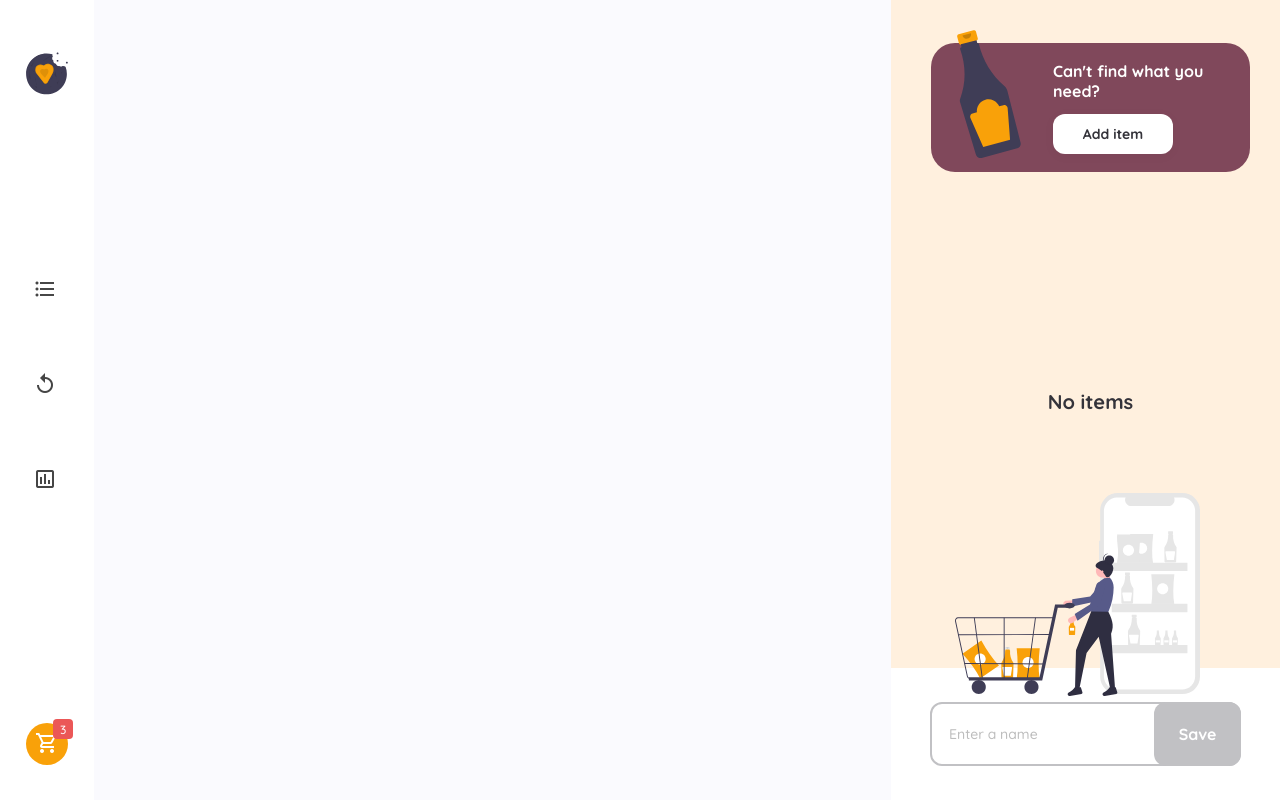
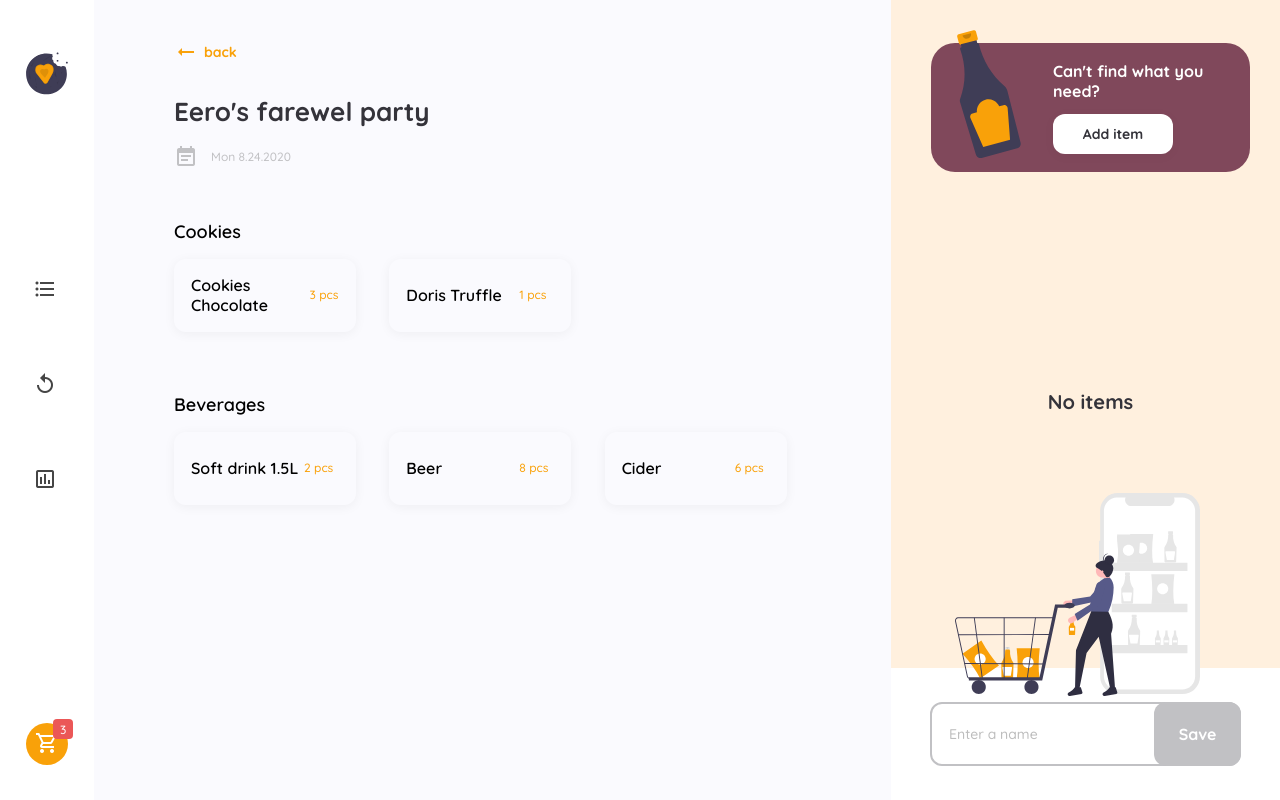
Before and after one commit to LoganSorensen/shopping-list-fe, a React (Create React App) app: page /history/1 in a window 1280 px wide. Built offline with nearby package versions, Linux system fonts and the light colour scheme.

Commit message:
built and styled historyListPage

```diff
--- a/src/App.js
+++ b/src/App.js
@@ -6,6 +6,7 @@ import Navigation from "./components/navigation";
 import Sidebar from "./components/sidebar";
 import ItemsPage from "./pages/itemsPage";
 import HistoryPage from "./pages/historyPage";
+import HistoryListPage from "./pages/historyListPage";
 import StatisticsPage from "./pages/statisticsPage";
 import DeleteListModal from "./components/deleteListModal";
 
@@ -16,7 +17,8 @@ function App() {
       <div className="viewport">
         <Route exact path="/" component={ItemsPage} />
         <Route exact path="/history" component={HistoryPage} />
-        <Route exact path="/statistics" component={StatisticsPage} />
+        <Route path="/history/:id" component={HistoryListPage} />
+        <Route path="/statistics" component={StatisticsPage} />
       </div>
       <Sidebar />
       <DeleteListModal />
--- a/src/components/historyItem.jsx
+++ b/src/components/historyItem.jsx
@@ -1,10 +1,8 @@
 import React from "react";
 
+import { formatDate } from "../utils/functions";
+
 const HistoryItem = ({ list }) => {
-  const daysOfTheWeek = ["Sun", "Mon", "Tues", "Wed", "Thur", "Fri", "Sat"];
-  const formatDate = (date) => {
-    return `${daysOfTheWeek[date[0]]} ${date[1]}.${date[2]}.${date[3]}`;
-  };
   return (
     <div className="history-item">
       <span className="name">{list.name}</span>
--- /dev/null
+++ b/src/components/historyList.jsx
@@ -0,0 +1,64 @@
+import React, { useState, useEffect } from "react";
+
+import { historyData } from "../utils/data";
+import { formatDate } from "../utils/functions";
+
+const HistoryList = () => {
+  const [data, setData] = useState(historyData.lists[1]);
+  const [numberOfColumns, setNumberOfColumns] = useState(3);
+
+
+  const determineColumnWidth = () => {
+
+      const viewport = document.querySelector(".viewport");
+      const width = viewport.offsetWidth;
+      setNumberOfColumns(Math.round(width / 200 - 1));
+    };
+
+    // calculates the number of columns in the grid whenever the window is resized
+    let resizeTimeout;
+    window.addEventListener("resize", () => {
+        clearTimeout(resizeTimeout);
+        resizeTimeout = setTimeout(function () {
+            determineColumnWidth();
+        }, 500);
+    });
+
+    useEffect(() => {
+        determineColumnWidth();
+    }, []);
+
+    console.log(data);
+
+  return (
+    <div className="history-list">
+      <h2>{data.name}</h2>
+      <div className="date">
+        <span className="material-icons calendar">event_note</span>
+        <span>{formatDate(data.date)}</span>
+      </div>
+      {data.list.categories.map((category) => (
+        <div className="category">
+          <h3>{category}</h3>
+          <div className="items"
+              style={{ gridTemplateColumns: `repeat(${numberOfColumns}, 1fr)` }}
+
+          >
+            {data.list.items.map((item) => {
+              if (item.category === category) {
+                return (
+                  <div className="item">
+                    <span className='item-name'>{item.name}</span>
+                    <span className="item-count">{item.count} pcs</span>
+                  </div>
+                );
+              }
+            })}
+          </div>
+        </div>
+      ))}
+    </div>
+  );
+};
+
+export default HistoryList;
--- /dev/null
+++ b/src/pages/historyListPage.jsx
@@ -0,0 +1,18 @@
+import React from "react";
+import { Link } from "react-router-dom";
+
+import HistoryList from "../components/historyList";
+
+const HistoryListPage = () => {
+  return (
+    <div className="history-list-page">
+      <Link to='/history'>
+        <span className="material-icons-outlined arrow">arrow_right_alt</span>
+        back
+      </Link>
+      <HistoryList />
+    </div>
+  );
+};
+
+export default HistoryListPage;
--- a/src/styles/index.css
+++ b/src/styles/index.css
@@ -482,6 +482,21 @@ a {
 .history-page .month {
   margin-bottom: 5.4rem;
 }
+.history-list-page {
+  margin-top: 1.2rem;
+}
+.history-list-page a {
+  display: flex;
+  align-items: center;
+  color: #f9a109;
+  font-size: 1.4rem;
+  font-weight: 700;
+  margin-bottom: 3.5rem;
+}
+.history-list-page .arrow {
+  transform: rotate(180deg);
+  margin-right: 0.6rem;
+}
 .items-list .category {
   margin-bottom: 4.75rem;
 }
@@ -884,3 +899,53 @@ a {
   color: #f9a109;
   font-size: 3rem;
 }
+.history-list h2 {
+  font-size: 2.6rem;
+  font-weight: 700;
+  color: #34333a;
+  margin-bottom: 2rem;
+}
+.history-list .date {
+  display: flex;
+  align-items: center;
+  color: #c1c1c4;
+  font-size: 1.2rem;
+  margin-bottom: 5.4rem;
+}
+.history-list .calendar {
+  margin-right: 1.3rem;
+}
+.history-list .category {
+  margin-bottom: 6.4rem;
+}
+.history-list .category h3 {
+  font-size: 1.8rem;
+  font-weight: 600;
+  margin-bottom: 1.8rem;
+}
+.history-list .category .items {
+  display: grid;
+  grid-auto-rows: minmax(50px, auto);
+  grid-gap: 1.9rem;
+  row-gap: 2.75rem;
+}
+.history-list .category .item {
+  align-self: start;
+  width: 18.2rem;
+  box-shadow: 0px 2px 12px rgba(0, 0, 0, 0.05);
+  border-radius: 12px;
+  display: flex;
+  align-items: center;
+  justify-content: space-between;
+  padding: 1.4rem 1.7rem;
+  line-height: 2rem;
+}
+.history-list .category .item-name {
+  font-size: 1.6rem;
+  font-weight: 600;
+}
+.history-list .category .item-count {
+  color: #f9a109;
+  font-size: 1.2rem;
+  width: 3.5rem;
+}
--- /dev/null
+++ b/src/styles/less/history-list.less
@@ -0,0 +1,60 @@
+.history-list {
+  h2 {
+    font-size: 2.6rem;
+    font-weight: 700;
+    color: @text-dark;
+    margin-bottom: 2rem;
+  }
+
+  .date {
+    display: flex;
+    align-items: center;
+    color: #c1c1c4;
+    font-size: 1.2rem;
+    margin-bottom: 5.4rem;
+  }
+
+  .calendar {
+    margin-right: 1.3rem;
+  }
+
+  .category {
+      margin-bottom: 6.4rem;
+
+    h3 {
+      font-size: 1.8rem;
+      font-weight: 600;
+      margin-bottom: 1.8rem;
+    }
+
+    .items {
+      display: grid;
+      grid-auto-rows: minmax(50px, auto);
+      grid-gap: 1.9rem;
+      row-gap: 2.75rem;
+    }
+
+    .item {
+        align-self: start;
+      width: 18.2rem;
+      box-shadow: 0px 2px 12px rgba(0, 0, 0, 0.05);
+      border-radius: 12px;
+      display: flex;
+      align-items: center;
+      justify-content: space-between;
+      padding: 1.4rem 1.7rem;
+      line-height: 2rem;
+    }
+
+    .item-name {
+      font-size: 1.6rem;
+      font-weight: 600;
+    }
+
+    .item-count {
+        color: @yellow;
+        font-size: 1.2rem;
+width: 3.5rem;
+    }
+  }
+}
--- a/src/styles/less/index.less
+++ b/src/styles/less/index.less
@@ -12,3 +12,4 @@
 @import "delete-list-modal.less";
 @import "checkbox.less";
 @import "history-item.less";
+@import "history-list.less";
--- a/src/styles/less/pages.less
+++ b/src/styles/less/pages.less
@@ -62,3 +62,21 @@
     margin-bottom: 5.4rem;
   }
 }
+
+.history-list-page {
+  margin-top: 1.2rem;
+
+  a {
+    display: flex;
+    align-items: center;
+    color: @yellow;
+    font-size: 1.4rem;
+    font-weight: 700;
+    margin-bottom: 3.5rem;
+  }
+
+  .arrow {
+    transform: rotate(180deg);
+    margin-right: 0.6rem;
+  }
+}
--- a/src/utils/data.js
+++ b/src/utils/data.js
@@ -97,28 +97,37 @@ export const historyData = {
       month: "August 2020",
       date: ["1", "8", "27", "2020"],
       status: "completed",
-      items: [],
+      list: [],
     },
     {
       name: "Eero's farewel party",
       month: "August 2020",
       date: ["1", "8", "24", "2020"],
       status: "completed",
-      items: [],
+      list: {
+        categories: ['Cookies', 'Beverages'],
+        items: [
+          {category: 'Cookies', name: 'Cookies Chocolate', count: 3},
+          {category: 'Cookies', name: 'Doris Truffle', count: 1},
+          {category: 'Beverages', name: 'Soft drink 1.5L', count: 2},
+          {category: 'Beverages', name: 'Beer', count: 8},
+          {category: 'Beverages', name: 'Cider', count: 6},
+        ]
+      },
     },
     {
       name: "Board game week 2",
       month: "July 2020",
       date: ["1", "7", "27", "2020"],
       status: "completed",
-      items: [],
+      list: [],
     },
     {
       name: "Grocery List",
       month: "July 2020",
       date: ["1", "7", "16", "2020"],
       status: "cancelled",
-      items: [],
+      list: [],
     },
   ],
 };
--- /dev/null
+++ b/src/utils/functions.js
@@ -0,0 +1,5 @@
+const daysOfTheWeek = ["Sun", "Mon", "Tues", "Wed", "Thur", "Fri", "Sat"];
+
+export const formatDate = (date) => {
+  return `${daysOfTheWeek[date[0]]} ${date[1]}.${date[2]}.${date[3]}`;
+};
```
